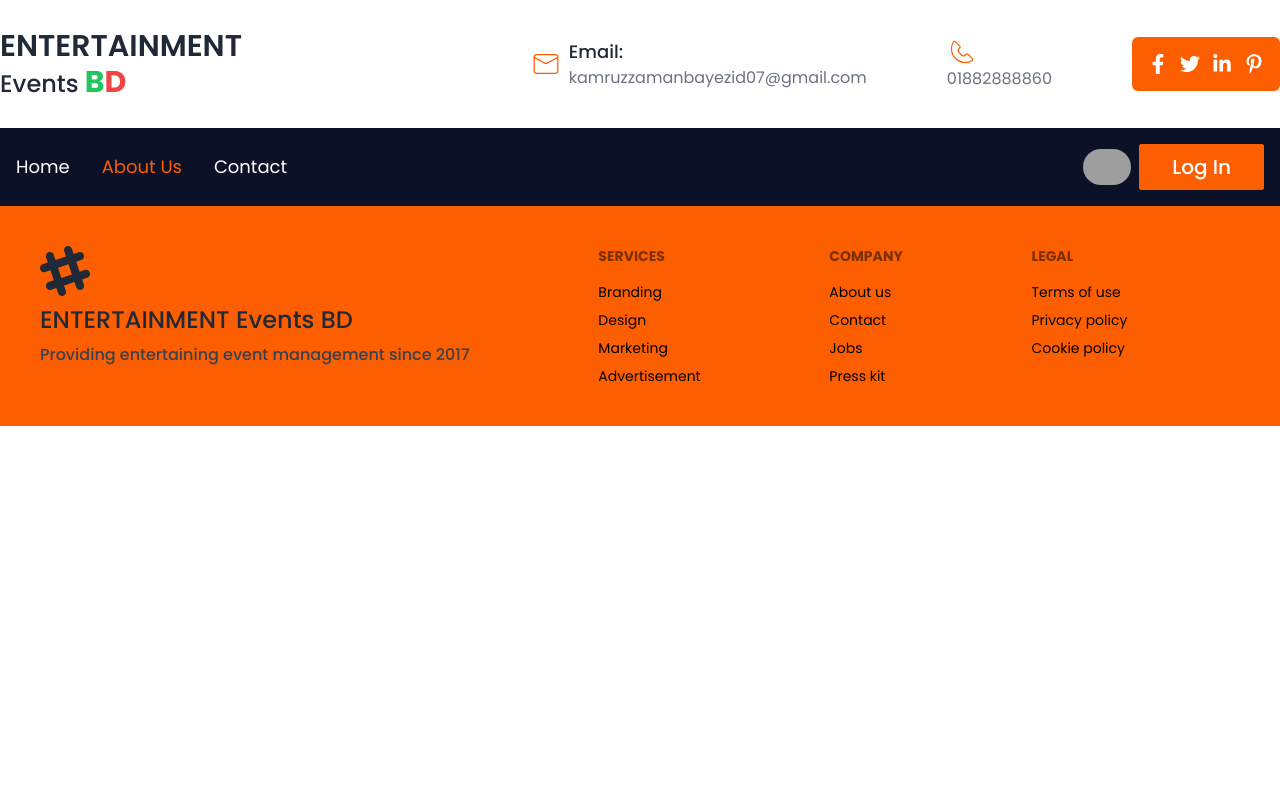
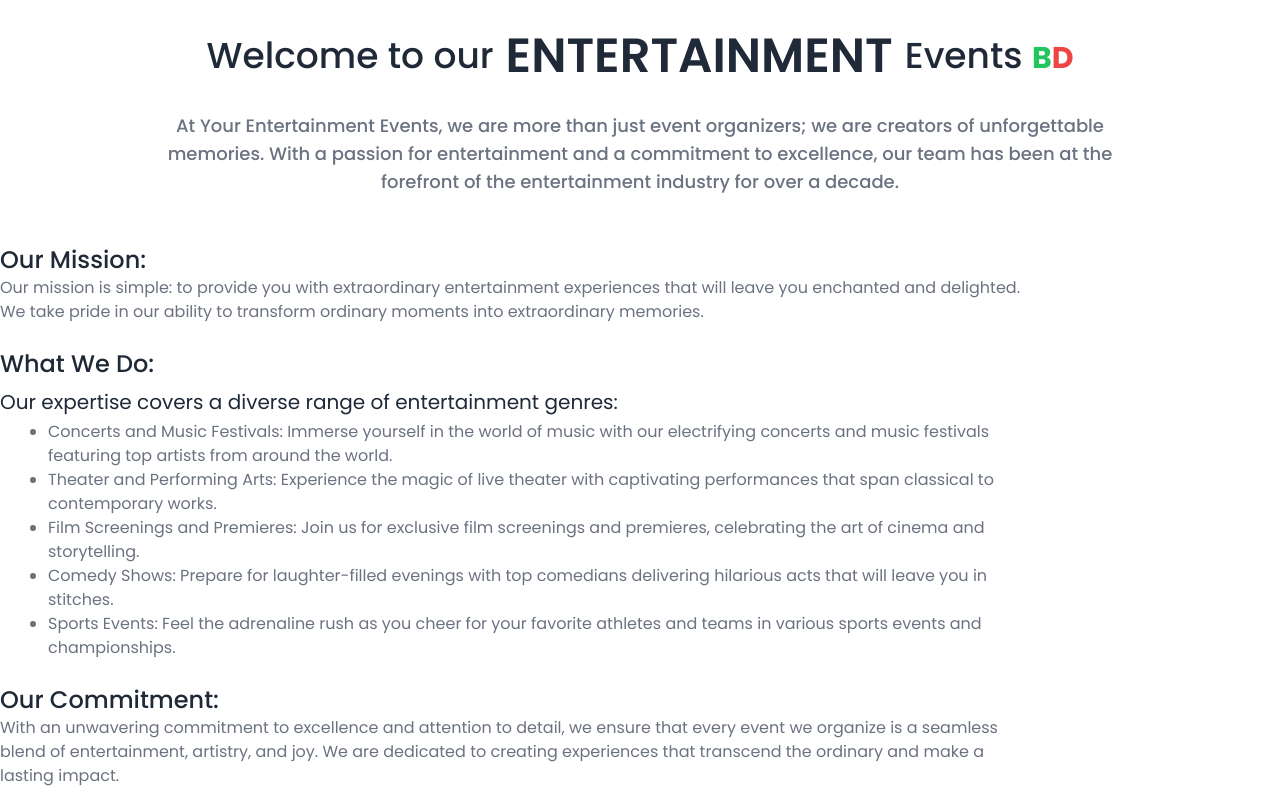
Before and after one commit to kamruzzamanbayezid/A9-entertainment-events-BD, a React (Vite) app: page /about in a window 1280 px wide. Shown: the top 800 px of the page. Built offline with nearby package versions, Linux system fonts and the light colour scheme; grey boxes are pictures that could not be loaded.

Commit message:
added about us page

```diff
--- a/src/Pages/About/About.jsx
+++ b/src/Pages/About/About.jsx
@@ -1,7 +1,43 @@
 
 const About = () => {
       return (
-            <div></div>
+            <div>
+                  <div className="flex flex-col lg:flex-row justify-center items-center my-8 gap-3">
+                        <h4 className="text-4xl font-medium">Welcome to our</h4>
+                        <h2 className="text-5xl font-semibold">ENTERTAINMENT</h2>
+                        <h4 className="text-4xl font-medium">Events <span className="text-3xl font-bold text-green-500">B</span><span className="text-3xl font-bold text-red-500">D</span></h4>
+
+                  </div>
+
+                  <p className="text-lg font-medium text-gray-500 mb-12 w-full md:w-4/5 mx-auto text-center">At Your Entertainment Events, we are more than just event organizers; we are creators of unforgettable memories. With a passion for entertainment and a commitment to excellence, our team has been at the forefront of the entertainment industry for over a decade.</p>
+
+                  <div className="lg:w-4/5">
+                        <div className="mb-6">
+                              <p className="text-2xl font-medium">Our Mission:</p>
+                              <p className="text-gray-500">Our mission is simple: to provide you with extraordinary entertainment experiences that will leave you enchanted and delighted. We take pride in our ability to transform ordinary moments into extraordinary memories.</p>
+                        </div>
+
+                        <p className="text-2xl font-medium mb-2">What We Do:</p>
+                        <p className="text-xl font-normal mb-1">Our expertise covers a diverse range of entertainment genres:</p>
+
+                        <ul className="list-disc ml-12 text-gray-500">
+                              <li>Concerts and Music Festivals: Immerse yourself in the world of music with our electrifying concerts and music festivals featuring top artists from around the world.</li>
+                              <li>Theater and Performing Arts: Experience the magic of live theater with captivating performances that span classical to contemporary works.</li>
+                              <li>Film Screenings and Premieres: Join us for exclusive film screenings and premieres, celebrating the art of cinema and storytelling.</li>
+                              <li>Comedy Shows: Prepare for laughter-filled evenings with top comedians delivering hilarious acts that will leave you in stitches.</li>
+                              <li>Sports Events: Feel the adrenaline rush as you cheer for your favorite athletes and teams in various sports events and championships.</li>
+                        </ul>
+
+                        <div className="my-6">
+                              <p className="text-2xl font-medium">Our Commitment:</p>
+                              <p className=" text-gray-500">With an unwavering commitment to excellence and attention to detail, we ensure that every event we organize is a seamless blend of entertainment, artistry, and joy. We are dedicated to creating experiences that transcend the ordinary and make a lasting impact.</p>
+                        </div>
+
+                        <p className="text-gray-700 text-xl mb-14">Join us on this extraordinary journey of entertainment, where each event is a story waiting to be written, and each moment is an opportunity to create magic.</p>
+                  </div>
+            </div >
+
+
       );
 };
 
--- a/src/Pages/Home/Home.jsx
+++ b/src/Pages/Home/Home.jsx
@@ -8,6 +8,7 @@ const Home = () => {
 
       return (
             <div className="p-2 lg:p-0">
+
 
                   {/* Welcome WIsh */}
                   <div className="pt-1 pb-8">
--- a/src/Root/Root.jsx
+++ b/src/Root/Root.jsx
@@ -1,14 +1,9 @@
 import { Outlet } from "react-router-dom";
-import Header from "../Components/Header/Header";
-import Navbar from "../Shared/Navbar/Navbar";
 import Footer from "../Components/Footer/Footer";
 
 const Root = () => {
       return (
             <div className="max-w-7xl mx-auto">
-                  <Header></Header>
-                  <Navbar></Navbar>
-
                   <Outlet></Outlet>
                   <Footer></Footer>
             </div>
```
